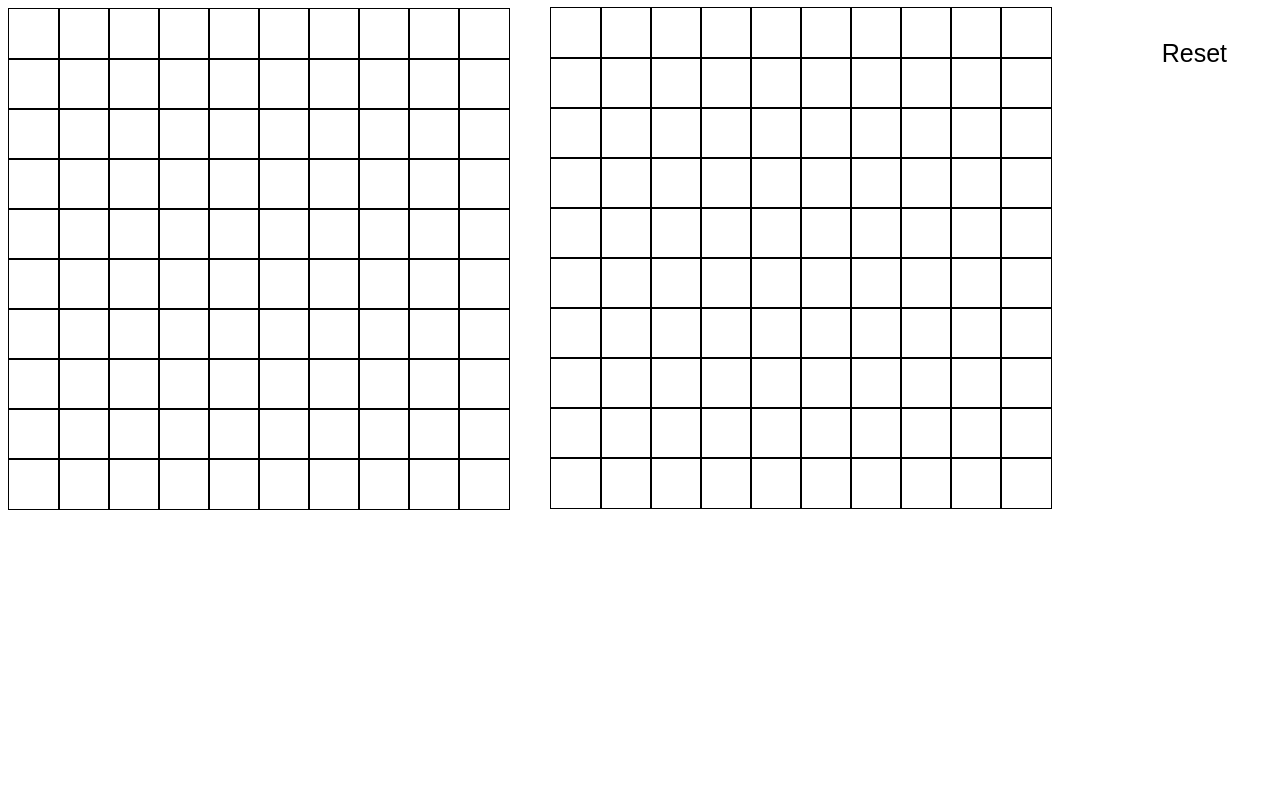
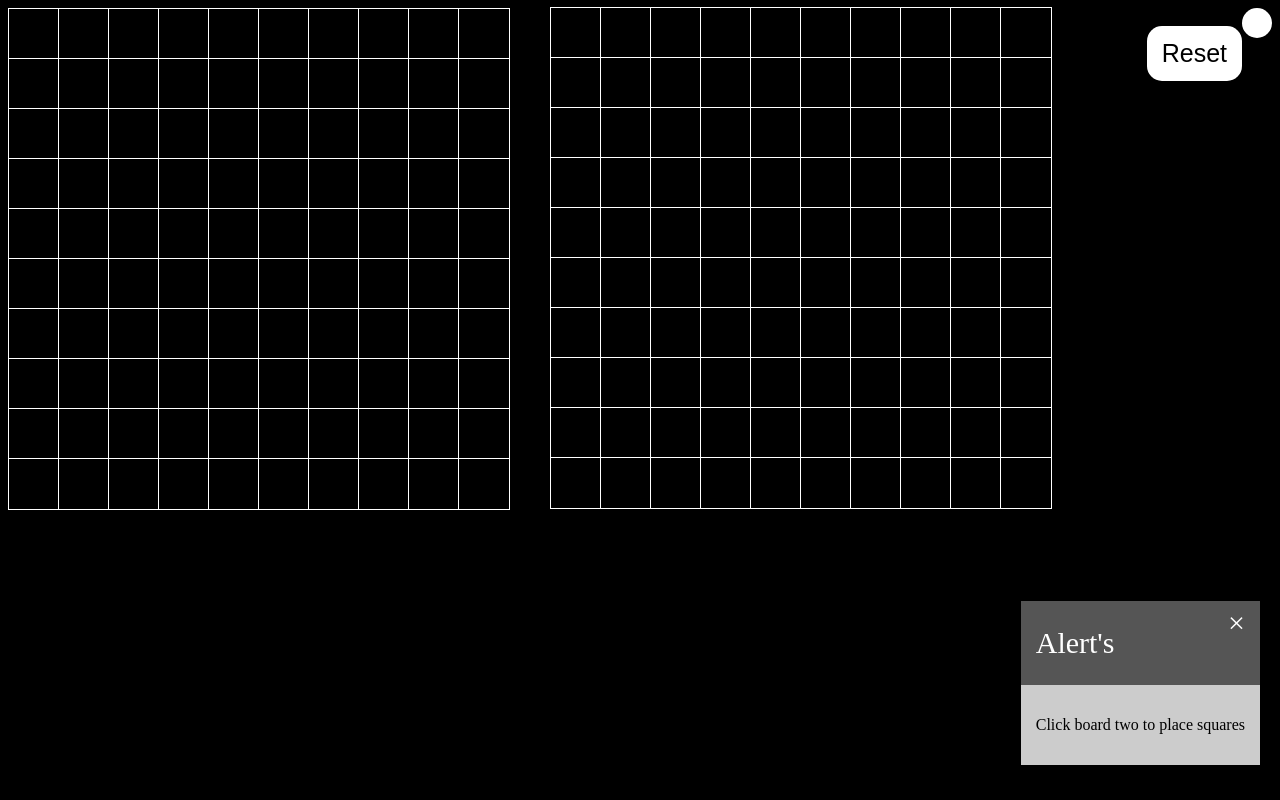
Before and after one commit to Quiwaan/Project-1, a plain HTML site: page Project-1/index.html in a window 1280 px wide. Drawn offline with Linux system fonts and the light colour scheme.

Commit message:
added some instructions and color

```diff
--- a/Project-1/app.js
+++ b/Project-1/app.js
@@ -61,7 +61,7 @@ function setShipGrid(){
 			square2.style.top = topPosition + 'px';
 			square2.style.left = leftPosition + 'px';
 		}
-	}
+	} messages.textContent = "Click board two to place squares";
 }
 setShipGrid()
 
--- a/Project-1/index.html
+++ b/Project-1/index.html
@@ -9,6 +9,13 @@
 
 
 	<!-- <div id="sq"> -->
+		<div class="callout">
+  <div class="callout-header">Alert's</div>
+  <span class="closebtn" onclick="this.parentElement.style.display='none';">&times;</span>
+  <div class="callout-container">
+    <p id="msg"></p>
+  </div>
+</div>
 <div id="board"></div>
 <div id="board2"></div>
 <button id="fire" value="fire" type="button"></button> <br>
--- a/Project-1/style.css
+++ b/Project-1/style.css
@@ -1,3 +1,9 @@
+body{
+	background-color: black;
+}
+
+
+
 #board {
 	position: relative;
 }
@@ -5,16 +11,16 @@
 #board div {
 	display: inline-block;
 	position: absolute;
-	background-color: ;
-	border: 1px solid black;
+	background-color: black  ;
+	border: 1px solid white;
 	width:50px;
 	height:50px;
 }
 #board2 div{
 	display: inline-block;
 	position: absolute;
-	background-color: ;
-	border: 1px solid black;
+	background-color: black ;
+	border: 1px solid white;
 	width:50px;
 	height:50px;
 	margin-left: 550px;
@@ -57,3 +63,41 @@ button {
 	text-align: center;
 }
 */
+
+.callout {
+  position: fixed;
+  bottom: 35px;
+  right: 20px;
+  margin-left: 20px;
+  max-width: 300px;
+}
+
+/* Callout header */
+.callout-header {
+  padding: 25px 15px;
+  background: #555;
+  font-size: 30px;
+  color: white;
+}
+
+/* Callout container/body */
+.callout-container {
+  padding: 15px;
+  background-color: #ccc;
+  color: black
+}
+
+/* Close button */
+.closebtn {
+  position: absolute;
+  top: 5px;
+  right: 15px;
+  color: white;
+  font-size: 30px;
+  cursor: pointer;
+}
+
+/* Change color on mouse-over */
+.closebtn:hover {
+  color: lightgrey;
+}
```
